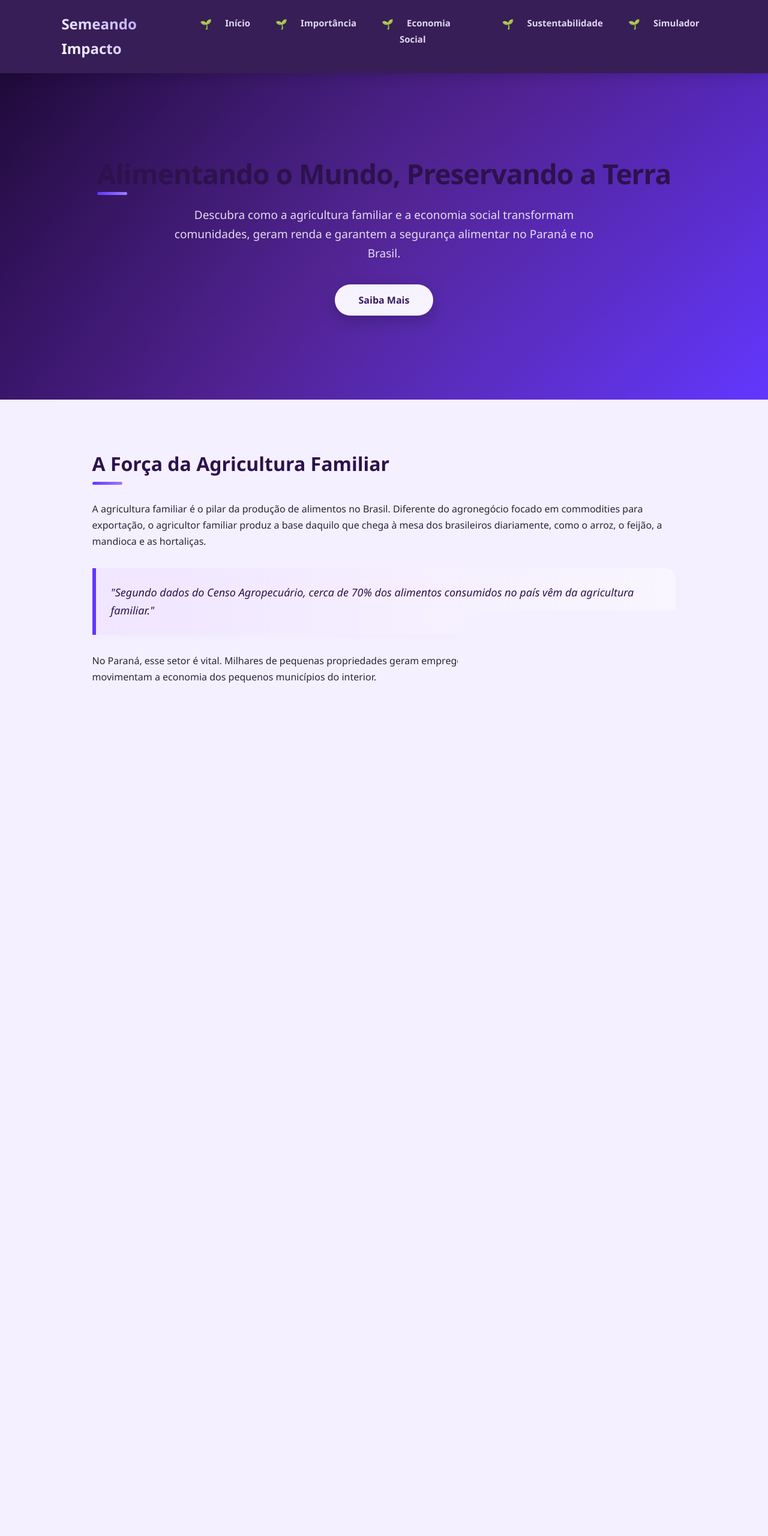
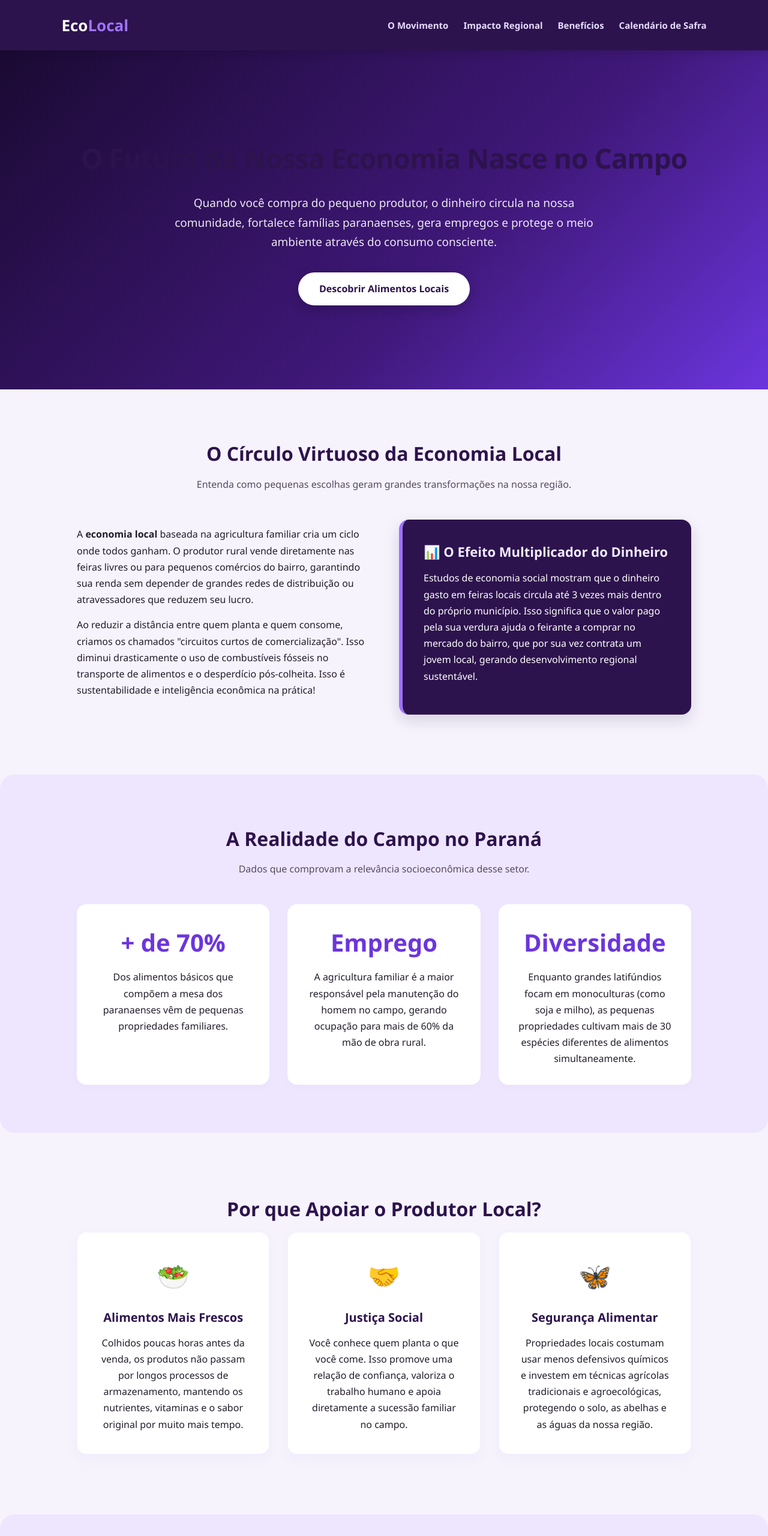
Before and after one commit to jamillyminas-creator/agrinho-2026, a plain HTML site: page index.html in a window 1280 px wide. Shown: the top 2560 px of the page at 60% size. Before the commit the page ends 2342 px from the top, so only its background shows below. Drawn offline with Linux system fonts and the light colour scheme.

Commit message:
Add files via upload

```diff
--- a/index.html
+++ b/index.html
@@ -3,68 +3,116 @@
 <head>
     <meta charset="UTF-8">
     <meta name="viewport" content="width=device-width, initial-scale=1.0">
-    <title>Cultivando o Futuro: Agricultura Familiar e Economia Social</title>
+    <title>EcoLocal: Agricultura Familiar e Economia Local</title>
     <link rel="stylesheet" href="style.css">
 </head>
 <body>
 
     <header>
         <div class="logo">
-            <h1>Semeando Impacto</h1>
+            <h1>Eco<span>Local</span></h1>
         </div>
         <nav>
             <ul>
-                <li><a href="#inicio">Início</a></li>
-                <li><a href="#importancia">Importância</a></li>
-                <li><a href="#economia-social">Economia Social</a></li>
-                <li><a href="#sustentabilidade">Sustentabilidade</a></li>
-                <li><a href="#interativo">Simulador</a></li>
+                <li><a href="#sobre">O Movimento</a></li>
+                <li><a href="#impacto">Impacto Regional</a></li>
+                <li><a href="#beneficios">Benefícios</a></li>
+                <li><a href="#calendario">Calendário de Safra</a></li>
             </ul>
         </nav>
     </header>
 
     <main>
-        <section id="inicio" class="hero-section">
-            <h2>Alimentando o Mundo, Preservando a Terra</h2>
-            <p>Descubra como a agricultura familiar e a economia social transformam comunidades, geram renda e garantem a segurança alimentar no Paraná e no Brasil.</p>
-            <button id="btn-conhecer">Saiba Mais</button>
+        <section class="banner">
+            <div class="banner-content">
+                <h2>O Futuro da Nossa Economia Nasce no Campo</h2>
+                <p>Quando você compra do pequeno produtor, o dinheiro circula na nossa comunidade, fortalece famílias paranaenses, gera empregos e protege o meio ambiente através do consumo consciente.</p>
+                <a href="#calendario" class="btn-principal">Descobrir Alimentos Locais</a>
+            </div>
         </section>
 
-        <section id="importancia">
-            <h2>A Força da Agricultura Familiar</h2>
-            <div class="conteudo-flex">
-                <div class="texto">
-                    <p>A agricultura familiar é o pilar da produção de alimentos no Brasil. Diferente do agronegócio focado em commodities para exportação, o agricultor familiar produz a base daquilo que chega à mesa dos brasileiros diariamente, como o arroz, o feijão, a mandioca e as hortaliças.</p>
-                    <blockquote>
-                        "Segundo dados do Censo Agropecuário, cerca de 70% dos alimentos consumidos no país vêm da agricultura familiar."
-                    </blockquote>
-                    <p>No Paraná, esse setor é vital. Milhares de pequenas propriedades geram emprego no campo, freiam o êxodo rural e movimentam a economia dos pequenos municípios do interior.</p>
+        <section id="sobre" class="secao-branca">
+            <h2>O Círculo Virtuoso da Economia Local</h2>
+            <p class="subtitulo">Entenda como pequenas escolhas geram grandes transformações na nossa região.</p>
+
+            <div class="grid-sobre">
+                <div class="texto-sobre">
+                    <p>A <strong>economia local</strong> baseada na agricultura familiar cria um ciclo onde todos ganham. O produtor rural vende diretamente nas feiras livres ou para pequenos comércios do bairro, garantindo sua renda sem depender de grandes redes de distribuição ou atravessadores que reduzem seu lucro.</p>
+                    <p>Ao reduzir a distância entre quem planta e quem consome, criamos os chamados "circuitos curtos de comercialização". Isso diminui drasticamente o uso de combustíveis fósseis no transporte de alimentos e o desperdício pós-colheita. Isso é sustentabilidade e inteligência econômica na prática!</p>
+                </div>
+                <div class="destaque-card">
+                    <h4>📊 O Efeito Multiplicador do Dinheiro</h4>
+                    <p>Estudos de economia social mostram que o dinheiro gasto em feiras locais circula até 3 vezes mais dentro do próprio município. Isso significa que o valor pago pela sua verdura ajuda o feirante a comprar no mercado do bairro, que por sua vez contrata um jovem local, gerando desenvolvimento regional sustentável.</p>
                 </div>
             </div>
         </section>
 
-        <section id="economia-social">
-            <h2>Economia Social: O Cooperativismo em Foco</h2>
-            <p>A Economia Social coloca o ser humano e o bem-estar coletivo acima do lucro desenfreado. Na agricultura, ela se manifesta fortemente através do <strong>cooperativismo</strong> e do <strong>associativismo</strong>.</p>
-
-            <div class="cards-container">
-                <div class="card">
-                    <h3>União de Forças</h3>
-                    <p>Pequenos produtores se unem em cooperativas para conseguir melhores preços em insumos, maquinários e no transporte da produção.</p>
+        <section id="impacto" class="secao-colorida">
+            <h2>A Realidade do Campo no Paraná</h2>
+            <p class="subtitulo">Dados que comprovam a relevância socioeconômica desse setor.</p>
+            <div class="grid-dados">
+                <div class="bloco-dado">
+                    <h3>+ de 70%</h3>
+                    <p>Dos alimentos básicos que compõem a mesa dos paranaenses vêm de pequenas propriedades familiares.</p>
                 </div>
-                <div class="card">
-                    <h3>Comércio Justo</h3>
-                    <p>Elimina-se a figura dos atravessadores abusivos, garantindo que o agricultor receba um valor digno pelo seu trabalho e o consumidor pague um preço justo.</p>
+                <div class="bloco-dado">
+                    <h3>Emprego</h3>
+                    <p>A agricultura familiar é a maior responsável pela manutenção do homem no campo, gerando ocupação para mais de 60% da mão de obra rural.</p>
                 </div>
-                <div class="card">
-                    <h3>Programas Governamentais</h3>
-                    <p>A economia social se fortalece com programas como o PAA (Programa de Aquisição de Alimentos) e o PNAE (Programa Nacional de Alimentação Escolar), que compram diretamente da agricultura familiar para abastecer escolas públicas.</p>
+                <div class="bloco-dado">
+                    <h3>Diversidade</h3>
+                    <p>Enquanto grandes latifúndios focam em monoculturas (como soja e milho), as pequenas propriedades cultivam mais de 30 espécies diferentes de alimentos simultaneamente.</p>
                 </div>
             </div>
         </section>
 
-        <section id="sustentabilidade">
-            <h2>Sustentabilidade e Agroecologia</h2>
-            <p>A agricultura familiar está intimamente ligada à preservação ambiental. Por viverem na terra onde produzem, esses agricultores tendem a adotar práticas mais sustentáveis:</p>
-            <ul>
-                <li><strong>Agroecologia:</strong> Produção de alimentos sem o uso de agrotóxicos ou fertilizantes químicos sintéticos, respeitando os ciclos da natureza.</li>
+        <section id="beneficios" class="secao-branca">
+            <h2>Por que Apoiar o Produtor Local?</h2>
+            <div class="cards-beneficios">
+                <div class="card-eco">
+                    <span class="icone">🥗</span>
+                    <h3>Alimentos Mais Frescos</h3>
+                    <p>Colhidos poucas horas antes da venda, os produtos não passam por longos processos de armazenamento, mantendo os nutrientes, vitaminas e o sabor original por muito mais tempo.</p>
+                </div>
+                <div class="card-eco">
+                    <span class="icone">🤝</span>
+                    <h3>Justiça Social</h3>
+                    <p>Você conhece quem planta o que você come. Isso promove uma relação de confiança, valoriza o trabalho humano e apoia diretamente a sucessão familiar no campo.</p>
+                </div>
+                <div class="card-eco">
+                    <span class="icone">🦋</span>
+                    <h3>Segurança Alimentar</h3>
+                    <p>Propriedades locais costumam usar menos defensivos químicos e investem em técnicas agrícolas tradicionais e agroecológicas, protegendo o solo, as abelhas e as águas da nossa região.</p>
+                </div>
+            </div>
+        </section>
+
+        <section id="calendario" class="secao-colorida">
+            <h2>Guia de Consumo Sazonal e Consciente</h2>
+            <p class="subtitulo">Descubra quais alimentos estão na época ideal de colheita no Paraná. Comprar na safra significa alimentos mais baratos e de melhor qualidade!</p>
+
+            <div class="buscador-safra">
+                <label for="selecao-mes">Selecione o período do ano para analisar:</label>
+                <div class="controle-busca">
+                    <select id="selecao-mes">
+                        <option value="janeiro">Verão (Janeiro a Março)</option>
+                        <option value="maio">Outono (Abril a Junho)</option>
+                        <option value="agosto">Inverno (Julho a Setembro)</option>
+                        <option value="outubro">Primavera (Outubro a Dezembro)</option>
+                    </select>
+                    <button id="btn-buscar">Mapear Produtos</button>
+                </div>
+            </div>
+
+            <div id="painel-safra" class="painel-escondido">
+                </div>
+        </section>
+    </main>
+
+    <footer>
+        <p>&copy; 2026 Agrinho Paraná • Projeto focado no Desenvolvimento Regional, Agricultura Familiar e Economia Local</p>
+    </footer>
+
+    <script src="script.js"></script>
+</body>
+</html>
--- a/style.css
+++ b/style.css
@@ -1,325 +1,332 @@
 /* ==========================================================================
-   CONFIGURAÇÕES GERAIS E CORES (Tons de Roxo, Lilás e Lavanda)
+   PALETA ROXO MODERNO, LILÁS E LAVANDA
    ========================================================================== */
 :root {
-    --purple-dark: #2d124d;    /* Roxo profundo para títulos e cabeçalho */
-    --purple-main: #6236ff;    /* Roxo vibrante para destaques e botões */
-    --purple-light: #9d7cff;   /* Lilás para transições e detalhes */
-    --bg-lavender: #f5f0ff;    /* Fundo lavanda ultra leve e confortável */
-    --card-bg: #ffffff;        /* Fundo dos blocos brancos */
-    --text-dark: #2b2535;      /* Texto escuro com toque roxo para leitura */
+    --roxo-escuro: #2d134d;     /* Títulos fortes e cabeçalho */
+    --roxo-principal: #6c35de;  /* Destaques importantes e botões */
+    --lilas-medio: #9f73ff;     /* Detalhes, bordas e elementos secundários */
+    --lavanda-fundo: #f6f3fc;   /* Fundo geral super leve e limpo */
+    --lilas-suave: #eee6ff;     /* Fundo de seções coloridas e blocos */
+    --branco-card: #ffffff;     /* Fundo dos cartões brancos */
+    --texto-escuro: #231c2b;    /* Texto para excelente leitura */
 }
 
 * {
     margin: 0;
     padding: 0;
     box-sizing: border-box;
-    font-family: 'Segoe UI', system-ui, -apple-system, sans-serif;
-}
-
-html {
-    scroll-behavior: smooth; /* Rolagem suave nativa */
+    font-family: 'Segoe UI', system-ui, sans-serif;
 }
 
 body {
-    background-color: var(--bg-lavender);
-    color: var(--text-dark);
+    background-color: var(--lavanda-fundo);
+    color: var(--texto-escuro);
     line-height: 1.7;
 }
 
 /* ==========================================================================
-   CABEÇALHO GOURMET (HEADER)
+   CABEÇALHO (HEADER)
    ========================================================================== */
 header {
-    background: rgba(45, 18, 77, 0.95); /* Roxo profundo com leve transparência */
-    backdrop-filter: blur(10px); /* Efeito de vidro fosco atrás do menu */
-    color: #ffffff;
+    background-color: var(--roxo-escuro);
+    padding: 20px 8%;
     display: flex;
     justify-content: space-between;
     align-items: center;
-    padding: 20px 8%;
+    box-shadow: 0 4px 15px rgba(0,0,0,0.12);
     position: sticky;
     top: 0;
     z-index: 1000;
-    box-shadow: 0 4px 20px rgba(0, 0, 0, 0.15);
 }
 
 header .logo h1 {
-    font-size: 24px;
+    color: #ffffff;
+    font-size: 26px;
     font-weight: 800;
-    background: linear-gradient(45deg, #fff, var(--purple-light));
-    -webkit-background-clip: text;
-    -webkit-text-fill-color: transparent;
+}
+
+header .logo h1 span {
+    color: var(--lilas-medio);
 }
 
 header nav ul {
+    display: flex;
     list-style: none;
-    display: flex;
-    gap: 30px;
+    gap: 25px;
 }
 
 header nav ul li a {
-    color: #e2d5f3;
+    color: #e6dcff;
     text-decoration: none;
     font-weight: 600;
     font-size: 15px;
-    transition: all 0.3s ease;
-    padding: 8px 12px;
-    border-radius: 8px;
+    transition: color 0.3s ease;
 }
 
 header nav ul li a:hover {
     color: #ffffff;
-    background: rgba(255, 255, 255, 0.1);
 }
 
 /* ==========================================================================
-   BANNER DE IMPACTO (HERO SECTION)
+   BANNER HERO
    ========================================================================== */
-.hero-section {
-    background: linear-gradient(135deg, #1d0836 0%, #4c1c8c 50%, #6236ff 100%);
+.banner {
+    background: linear-gradient(135deg, #1b0a33 0%, #40187a 60%, #6c35de 100%);
+    padding: 140px 20px;
+    text-align: center;
     color: #ffffff;
-    text-align: center;
-    padding: 140px 20px;
     position: relative;
-    overflow: hidden;
 }
 
-/* Detalhe sutil de fundo geométrico */
-.hero-section::before {
-    content: '';
-    position: absolute;
-    top: -50%;
-    left: -50%;
-    width: 200%;
-    height: 200%;
-    background: radial-gradient(circle, rgba(157,124,255,0.1) 0%, transparent 60%);
-}
-
-.hero-section h2 {
+.banner-content h2 {
     font-size: 46px;
     font-weight: 800;
-    margin-bottom: 25px;
-    line-height: 1.2;
+    margin-bottom: 20px;
     letter-spacing: -1px;
 }
 
-.hero-section p {
+.banner-content p {
     font-size: 19px;
     max-width: 750px;
     margin: 0 auto 35px auto;
-    opacity: 0.85;
+    opacity: 0.9;
 }
 
-.hero-section button {
-    background: #ffffff;
-    color: var(--purple-dark);
-    border: none;
-    padding: 15px 40px;
-    font-size: 16px;
+.btn-principal {
+    display: inline-block;
+    background-color: #ffffff;
+    color: var(--roxo-escuro);
+    padding: 14px 35px;
+    text-decoration: none;
     font-weight: 700;
     border-radius: 50px;
-    cursor: pointer;
-    box-shadow: 0 8px 25px rgba(0, 0, 0, 0.25);
-    transition: all 0.3s cubic-bezier(0.175, 0.885, 0.32, 1.275);
+    box-shadow: 0 6px 20px rgba(0, 0, 0, 0.2);
+    transition: transform 0.2s ease, background-color 0.3s ease, color 0.3s ease;
 }
 
-.hero-section button:hover {
-    background: var(--purple-light);
+.btn-principal:hover {
+    transform: translateY(-3px);
+    background-color: var(--lilas-medio);
     color: white;
-    transform: translateY(-4px);
-    box-shadow: 0 12px 30px rgba(157, 124, 255, 0.4);
 }
 
 /* ==========================================================================
-   SEÇÕES DE CONTEÚDO
+   ESTRUTURA DE SEÇÕES E CONTEÚDOS
    ========================================================================== */
 section {
-    padding: 80px 12%;
+    padding: 80px 10%;
     max-width: 1400px;
     margin: 0 auto;
 }
 
+.secao-branca {
+    background-color: var(--lavanda-fundo);
+}
+
+.secao-colorida {
+    background-color: var(--lilas-suave);
+    border-radius: 24px;
+    margin-top: 20px;
+    margin-bottom: 20px;
+}
+
 section h2 {
-    color: var(--purple-dark);
+    color: var(--roxo-escuro);
     font-size: 32px;
     font-weight: 800;
-    margin-bottom: 35px;
-    position: relative;
-    display: inline-block;
+    margin-bottom: 10px;
+    text-align: center;
 }
 
-section h2::after {
-    content: '';
-    position: absolute;
-    bottom: -8px;
-    left: 0;
-    width: 50px;
-    height: 5px;
-    background: linear-gradient(90deg, var(--purple-main), var(--purple-light));
-    border-radius: 10px;
-}
-
-/* Caixa de Citação Destacada */
-blockquote {
-    background: linear-gradient(90deg, #f0e6ff, #f9f6ff);
-    border-left: 6px solid var(--purple-main);
-    padding: 25px;
-    margin: 30px 0;
-    font-style: italic;
-    font-size: 18px;
-    color: var(--purple-dark);
-    border-radius: 0 16px 16px 0;
-    box-shadow: 0 4px 15px rgba(0,0,0,0.02);
-}
-
-/* Listas customizadas com Emojis/Símbolos */
-ul li {
-    margin-bottom: 18px;
-    position: relative;
-    padding-left: 30px;
+.subtitulo {
+    text-align: center;
+    color: #554a60;
+    margin-bottom: 45px;
     font-size: 16px;
 }
 
-ul li::before {
-    content: "🌱"; /* Emoji combina perfeitamente com a proposta do Agrinho */
-    position: absolute;
-    left: 0;
-    top: 2px;
-    font-size: 16px;
+/* Grid Seção Sobre */
+.grid-sobre {
+    display: grid;
+    grid-template-columns: 1fr 1fr;
+    gap: 50px;
+    align-items: center;
+}
+
+.grid-sobre p {
+    margin-bottom: 15px;
+}
+
+.destaque-card {
+    background-color: var(--roxo-escuro);
+    color: #ffffff;
+    padding: 35px;
+    border-radius: 16px;
+    border-left: 6px solid var(--lilas-medio);
+    box-shadow: 0 10px 25px rgba(45, 19, 77, 0.15);
+}
+
+.destaque-card h4 {
+    font-size: 22px;
+    margin-bottom: 12px;
+    color: #f1ecff;
+}
+
+/* Grid de Dados Estatísticos */
+.grid-dados {
+    display: grid;
+    grid-template-columns: repeat(auto-fit, minmax(250px, 1fr));
+    gap: 30px;
+    text-align: center;
+}
+
+.bloco-dado {
+    background: var(--branco-card);
+    padding: 30px;
+    border-radius: 16px;
+    box-shadow: 0 5px 15px rgba(0,0,0,0.02);
+}
+
+.bloco-dado h3 {
+    font-size: 40px;
+    color: var(--roxo-principal);
+    margin-bottom: 10px;
+    font-weight: 800;
+}
+
+/* Cards de Benefícios */
+.cards-beneficios {
+    display: grid;
+    grid-template-columns: repeat(auto-fit, minmax(280px, 1fr));
+    gap: 30px;
+}
+
+.card-eco {
+    background-color: var(--branco-card);
+    padding: 35px;
+    border-radius: 16px;
+    box-shadow: 0 8px 20px rgba(108, 53, 222, 0.04);
+    text-align: center;
+    border: 1px solid rgba(159, 115, 255, 0.1);
+    transition: transform 0.3s ease;
+}
+
+.card-eco:hover {
+    transform: translateY(-5px);
+}
+
+.card-eco .icone {
+    font-size: 44px;
+    display: block;
+    margin-bottom: 15px;
+}
+
+.card-eco h3 {
+    color: var(--roxo-escuro);
+    margin-bottom: 12px;
+    font-size: 20px;
 }
 
 /* ==========================================================================
-   GRID DE CARDS (ECONOMIA SOCIAL)
+   BUSCADOR DE SAFRAS INTERATIVO
    ========================================================================== */
-.cards-container {
-    display: grid;
-    grid-template-columns: repeat(auto-fit, minmax(280px, 1fr));
-    gap: 30px;
-    margin-top: 40px;
+.buscador-safra {
+    background-color: var(--branco-card);
+    padding: 35px;
+    border-radius: 16px;
+    box-shadow: 0 10px 30px rgba(0,0,0,0.05);
+    max-width: 650px;
+    margin: 0 auto 35px auto;
 }
 
-.card {
-    background-color: var(--card-bg);
-    padding: 35px;
-    border-radius: 18px;
-    box-shadow: 0 10px 30px rgba(98, 54, 255, 0.05);
-    border: 1px solid rgba(157, 124, 255, 0.1);
-    transition: all 0.3s cubic-bezier(0.4, 0, 0.2, 1);
-    position: relative;
-    overflow: hidden;
+.buscador-safra label {
+    display: block;
+    font-weight: 700;
+    margin-bottom: 12px;
+    color: var(--roxo-escuro);
 }
 
-.card::before {
-    content: '';
-    position: absolute;
-    top: 0;
-    left: 0;
-    width: 100%;
-    height: 5px;
-    background: linear-gradient(90deg, var(--purple-main), var(--purple-light));
+.controle-busca {
+    display: flex;
+    gap: 15px;
+    flex-wrap: wrap;
 }
 
-.card:hover {
-    transform: translateY(-8px);
-    box-shadow: 0 15px 35px rgba(98, 54, 255, 0.15);
-    border-color: rgba(157, 124, 255, 0.3);
+.controle-busca select {
+    flex: 2;
+    min-width: 200px;
+    padding: 14px;
+    border-radius: 10px;
+    border: 2px solid var(--lilas-suave);
+    font-size: 16px;
+    outline: none;
+    color: var(--texto-escuro);
 }
 
-.card h3 {
-    color: var(--purple-dark);
-    font-size: 20px;
-    margin-bottom: 15px;
+.controle-busca select:focus {
+    border-color: var(--roxo-principal);
+}
+
+.controle-busca button {
+    flex: 1;
+    min-width: 150px;
+    background-color: var(--roxo-principal);
+    color: white;
+    border: none;
+    padding: 14px 25px;
+    border-radius: 10px;
     font-weight: 700;
+    cursor: pointer;
+    transition: background-color 0.2s;
+}
+
+.controle-busca button:hover {
+    background-color: var(--roxo-escuro);
+}
+
+/* Painel Injetado pelo JavaScript */
+#painel-safra {
+    background-color: var(--branco-card);
+    padding: 35px;
+    border-radius: 16px;
+    max-width: 650px;
+    margin: 0 auto;
+    border-top: 6px solid var(--lilas-medio);
+    box-shadow: 0 10px 30px rgba(0,0,0,0.05);
+    display: none; /* Inicia oculto */
+}
+
+#painel-safra h3 {
+    color: var(--roxo-escuro);
+    font-size: 22px;
+    margin-bottom: 10px;
+}
+
+.lista-produtos {
+    display: flex;
+    flex-wrap: wrap;
+    gap: 12px;
+    margin-top: 18px;
+}
+
+.item-produto {
+    background-color: var(--lilas-suave);
+    padding: 8px 18px;
+    border-radius: 50px;
+    font-weight: 700;
+    color: var(--roxo-escuro);
+    font-size: 15px;
 }
 
 /* ==========================================================================
-   ÁREA DO SIMULADOR (INTERATIVO)
-   ========================================================================== */
-#interativo {
-    background: #ffffff;
-    border-radius: 24px;
-    padding: 50px;
-    box-shadow: 0 15px 40px rgba(45, 18, 77, 0.08);
-    margin: 50px auto;
-    border: 1px solid rgba(157, 124, 255, 0.15);
-}
-
-.form-simulador {
-    margin-top: 30px;
-    display: flex;
-    flex-wrap: wrap;
-    gap: 15px;
-    align-items: center;
-}
-
-.form-simulador label {
-    font-size: 16px;
-    font-weight: 600;
-    width: 100%;
-    color: var(--purple-dark);
-}
-
-.form-simulador input {
-    padding: 15px 20px;
-    flex: 1;
-    min-width: 200px;
-    border: 2px solid #e1d7f5;
-    border-radius: 12px;
-    font-size: 16px;
-    background-color: var(--bg-lavender);
-    color: var(--purple-dark);
-    outline: none;
-    transition: all 0.3s ease;
-}
-
-.form-simulador input:focus {
-    border-color: var(--purple-main);
-    background-color: #ffffff;
-    box-shadow: 0 0 0 4px rgba(98, 54, 255, 0.15);
-}
-
-.form-simulador button {
-    background: linear-gradient(135deg, var(--purple-main), #4c1c8c);
-    color: white;
-    border: none;
-    padding: 15px 35px;
-    font-size: 16px;
-    font-weight: 700;
-    border-radius: 12px;
-    cursor: pointer;
-    transition: all 0.3s ease;
-    box-shadow: 0 4px 15px rgba(98, 54, 255, 0.3);
-}
-
-.form-simulador button:hover {
-    transform: translateY(-2px);
-    box-shadow: 0 6px 20px rgba(98, 54, 255, 0.45);
-    filter: brightness(1.1);
-}
-
-#resultado-simulacao {
-    margin-top: 25px;
-    padding: 20px;
-    border-radius: 12px;
-    background-color: var(--bg-lavender);
-    border-left: 4px solid var(--purple-main);
-    transition: all 0.3s ease;
-}
-
-/* ==========================================================================
-   RODAPÉ (FOOTER)
+   RODAPÉ
    ========================================================================== */
 footer {
-    background-color: var(--purple-dark);
-    color: #e2d5f3;
+    background-color: var(--roxo-escuro);
+    color: #ffffff;
     text-align: center;
-    padding: 40px 20px;
-    font-size: 15px;
-    font-weight: 500;
-    border-top: 4px solid var(--purple-main);
+    padding: 35px 20px;
+    margin-top: 60px;
+    font-size: 14px;
+    border-top: 4px solid var(--roxo-principal);
 }
-
-footer p {
-    opacity: 0.8;
-}
```
Also changed, not shown: script.js (+48 -45 lines).
